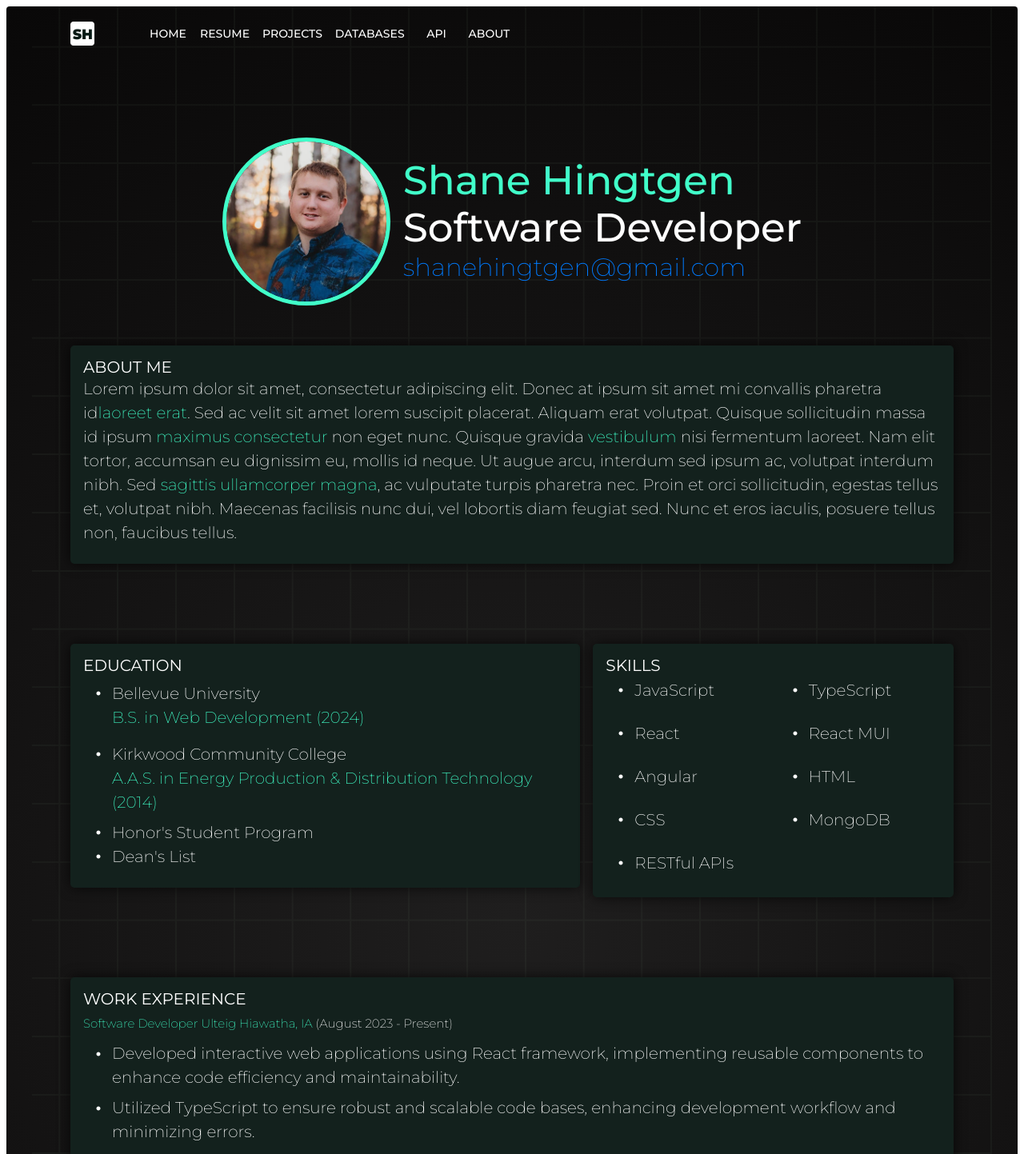
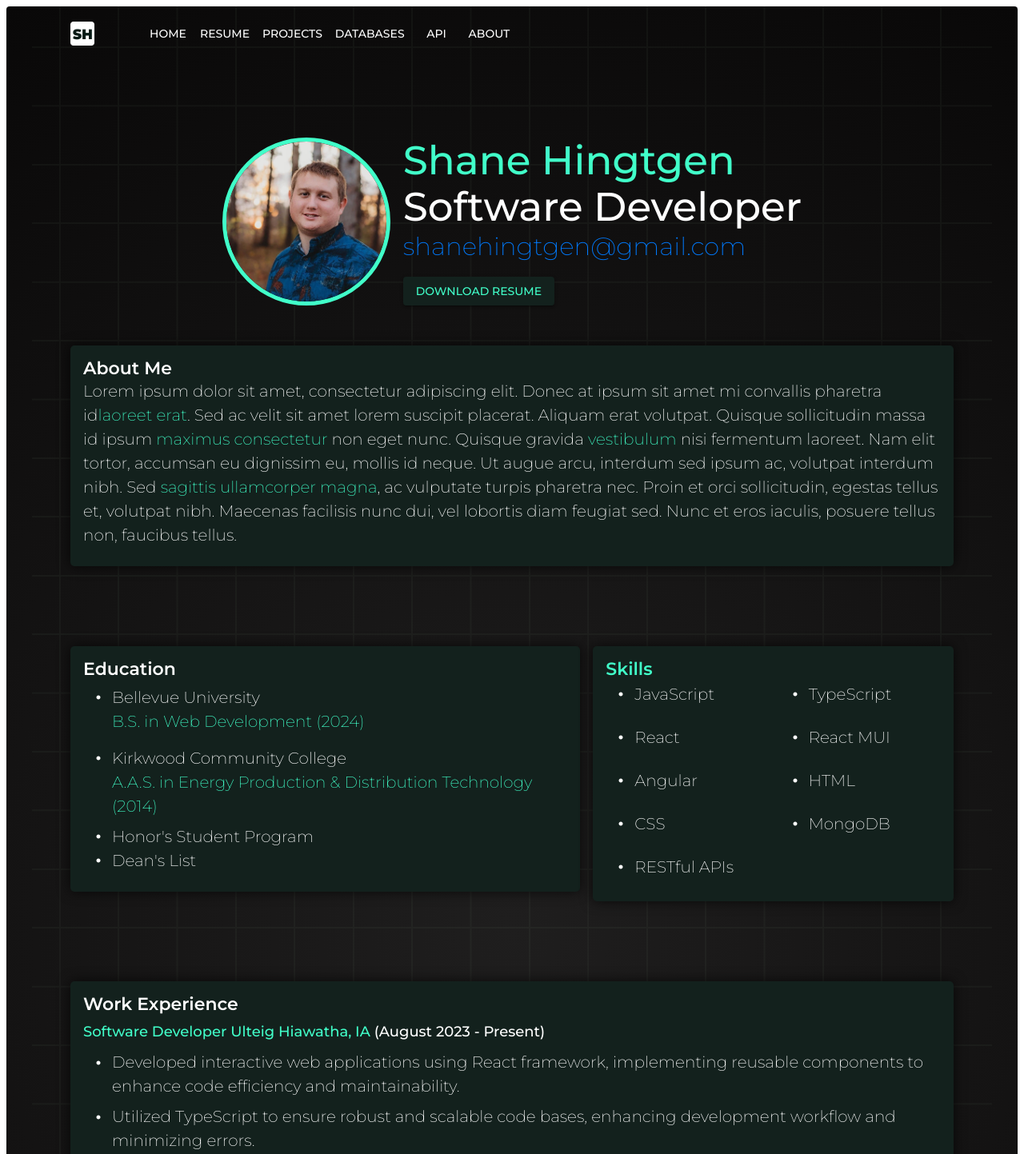
Before and after one commit to shaneh92/shane-portfolio, a React (Vite) app: page /resume in a window 1280 px wide. Shown: the top 1443 px of the page at 80% size. Built offline with nearby package versions, Linux system fonts and the light colour scheme.

Commit message:
changed header styles for rusume and added download button for resume file

```diff
--- a/src/components/DataComponents/AboutComponent.tsx
+++ b/src/components/DataComponents/AboutComponent.tsx
@@ -1,6 +1,7 @@
 import {
   Avatar,
   Box,
+  Button,
   Card,
   CardContent,
   Grid,
@@ -8,6 +9,7 @@ import {
   Typography,
   useTheme,
 } from "@mui/material";
+import shaneResume from "../../assets/shane-hingtgen-resume2024.pdf";
 
 interface AboutComponentProps {
   image: string;
@@ -21,6 +23,7 @@ export default function AboutComponent(props: AboutComponentProps) {
   const wordHighlight = {
     color: palette.secondary.dark,
   };
+
   return (
     <>
       <Box>
@@ -56,11 +59,30 @@ export default function AboutComponent(props: AboutComponentProps) {
             >
               {props.email}
             </Link>
+            <Box sx={{ marginTop: "1em" }}>
+              <Button
+                href={shaneResume}
+                variant="contained"
+                target="_blank"
+                sx={{
+                  backgroundColor: palette.secondary.main,
+                  color: palette.secondary.dark,
+                }}
+              >
+                Download Resume
+              </Button>
+            </Box>
           </Grid>
         </Grid>
         <Card>
           <CardContent>
-            <Typography variant="h3" sx={{ color: palette.secondary.light }}>
+            <Typography
+              variant="h3"
+              sx={{
+                color: palette.secondary.light,
+                textTransform: "capitalize",
+              }}
+            >
               About Me
             </Typography>
             <Typography variant="body1">
--- a/src/components/DataComponents/EducationResume.tsx
+++ b/src/components/DataComponents/EducationResume.tsx
@@ -17,7 +17,10 @@ export default function EducationResume() {
   return (
     <Card>
       <CardContent>
-        <Typography variant="h3" sx={{ color: palette.secondary.light }}>
+        <Typography
+          variant="h3"
+          sx={{ color: palette.secondary.light, textTransform: "capitalize" }}
+        >
           Education
         </Typography>
 
--- a/src/components/DataComponents/SkillsResume.tsx
+++ b/src/components/DataComponents/SkillsResume.tsx
@@ -18,7 +18,10 @@ export default function SkillsResume() {
   return (
     <Card>
       <CardContent>
-        <Typography variant="h3" sx={{ color: palette.secondary.light }}>
+        <Typography
+          variant="h3"
+          sx={{ color: palette.secondary.dark, textTransform: "capitalize" }}
+        >
           Skills
         </Typography>
         <Grid container spacing={2}>
--- a/src/components/DataComponents/WorkExperienceResume.tsx
+++ b/src/components/DataComponents/WorkExperienceResume.tsx
@@ -17,7 +17,10 @@ export default function WorkExperienceResume() {
   return (
     <Card>
       <CardContent>
-        <Typography variant="h3" sx={{ color: palette.secondary.light }}>
+        <Typography
+          variant="h3"
+          sx={{ color: palette.secondary.light, textTransform: "capitalize" }}
+        >
           Work Experience
         </Typography>
         {resume.workExperience.map((item) => (
--- a/src/styles/theme.ts
+++ b/src/styles/theme.ts
@@ -27,13 +27,14 @@ export const theme = createTheme({
     h3: {
       fontFamily: "Montserrat",
       textTransform: "uppercase",
-      fontSize: "20px",
+      fontSize: "22px",
+      fontWeight: 600,
     },
     h4: {
       fontFamily: "Montserrat",
       color: "#ffffff",
-      fontSize: "15px",
-      fontWeight: 200,
+      fontSize: "18px",
+      fontWeight: 450,
     },
     h5: {
       fontFamily: "Montserrat",
```
Also changed, not shown: src/pages/Resume.tsx (+6 -5 lines), 1 other file (tests, documents, lock files or other folders).
